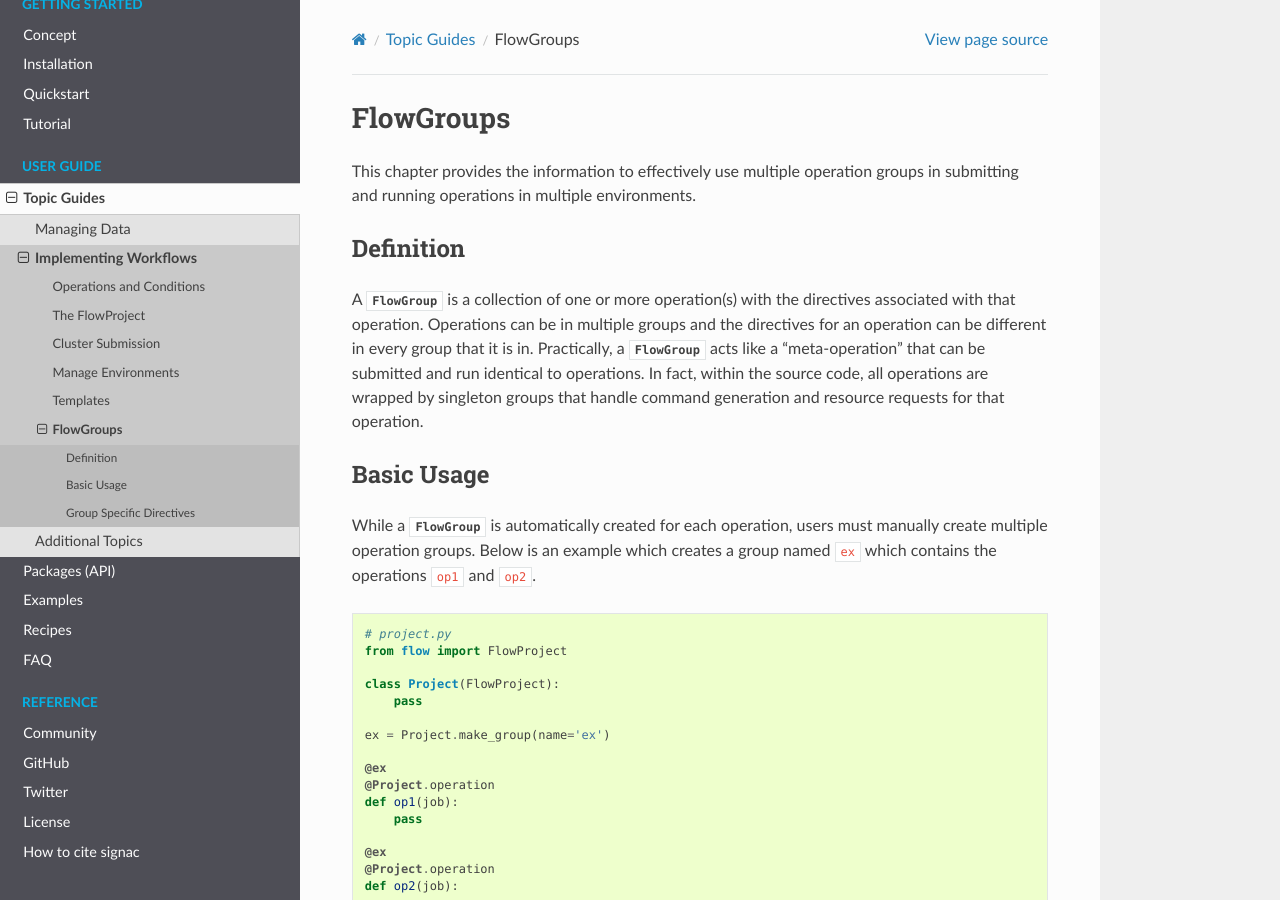
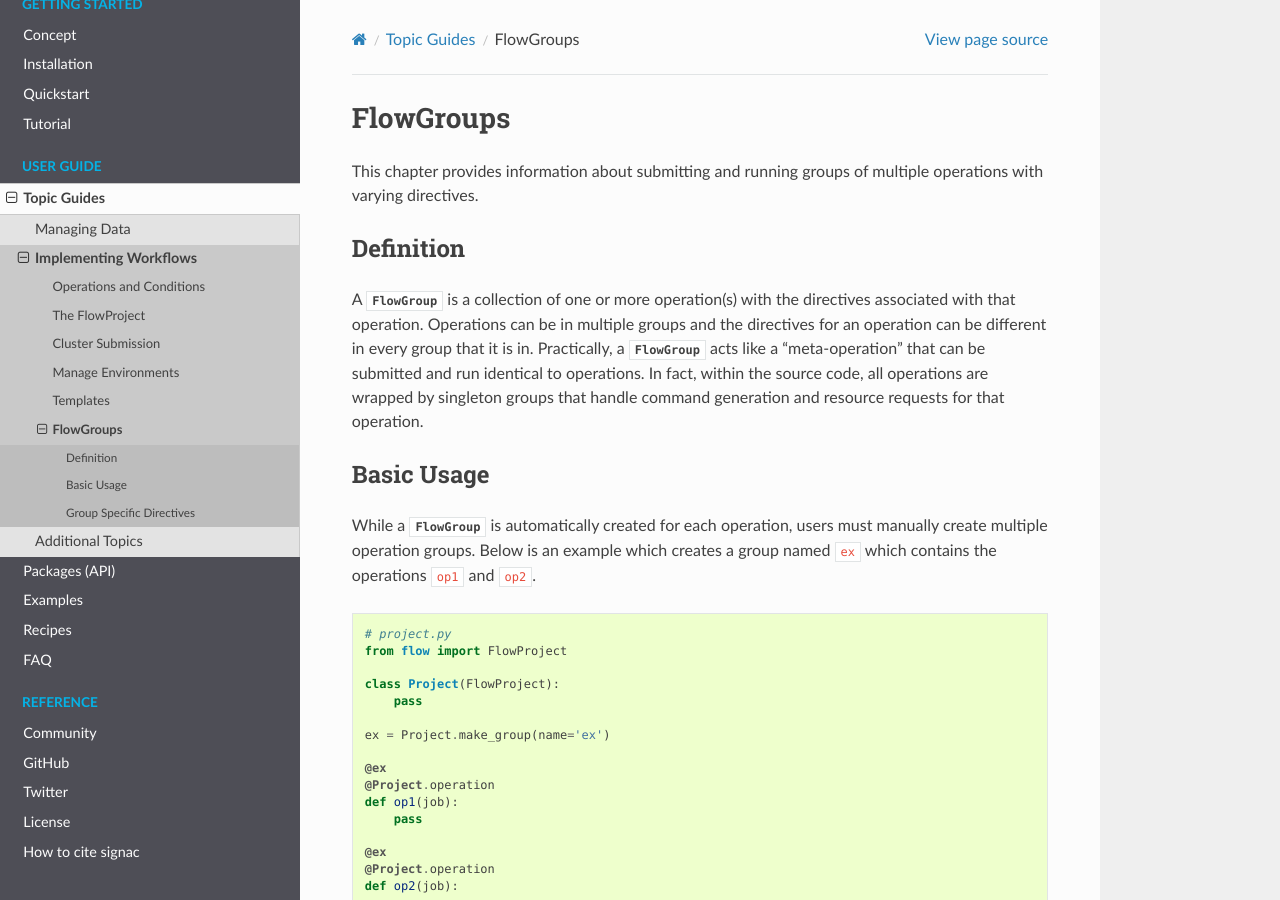
Before and after one commit to glotzerlab/signac-docs, a Sphinx documentation site: the page built from docs/source/flow-group.rst, in a window 1280 px wide and 900 px high. Built offline with Sphinx 7.4.7 and the Read the Docs theme 2.0.0, drawn with Linux system fonts in a browser that asks for light colours.

Commit message:
Rephrase intro in docs/source/flow-groups.rst

```diff
--- a/docs/source/flow-group.rst
+++ b/docs/source/flow-group.rst
@@ -4,8 +4,8 @@
 FlowGroups
 ==========
 
-This chapter provides the information to effectively use multiple operation
-groups in submitting and running operations in multiple environments.
+This chapter provides information about submitting and running groups of
+multiple operations with varying directives.
 
 .. _flow_group_definition:
 
```
